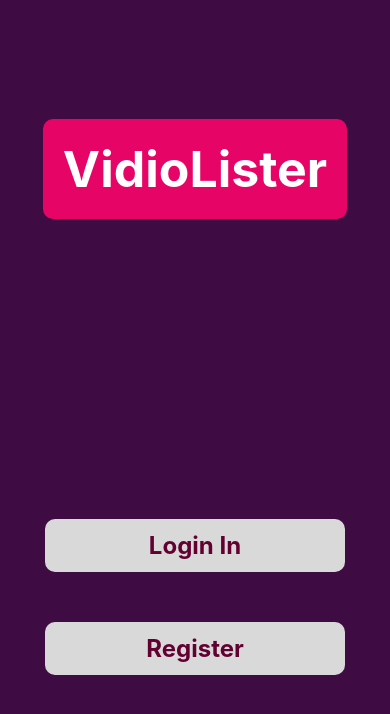
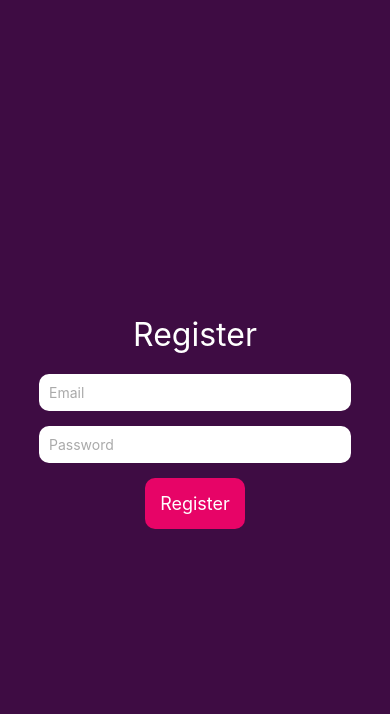
Before and after one commit to platan12/VideoLister, a React Native app: screen /Register in a window 390 px wide. Shown: the top 714 px of the page. Built offline with nearby package versions, Linux system fonts and the light colour scheme.

Commit message:
day2 aftertrouble

```diff
--- a/App.js
+++ b/App.js
@@ -3,9 +3,9 @@ import { NavigationContainer } from '@react-navigation/native';
 import { createNativeStackNavigator } from '@react-navigation/native-stack';
 import Page1 from './screens/Page1'; // Exemple d'una altra pantalla
 import HomeScreen from './screens/HomeScreen'; // Exemple d'una pantalla
-
-
 import Page2 from './screens/Page2'; // Exemple d'una altra pantalla
+import LoginScreen from './screens/LoginScreen'; // Exemple d'una altra pantalla
+import RegisterScreen from './screens/RegisterScreen'; // Exemple d'una altra pantalla
 
 const Stack = createNativeStackNavigator();
 
@@ -16,6 +16,8 @@ export default function App() {
         <Stack.Screen name="Home" component={HomeScreen} options={{ headerShown: false ,  animation: 'none'}}/>
         <Stack.Screen name="Page1" component={Page1} options={{ headerShown: false ,  animation: 'none'}} />
         <Stack.Screen name="Page2" component={Page2} options={{ headerShown: false ,  animation: 'none'}} />
+        <Stack.Screen name="Login" component={LoginScreen} options={{ headerShown: false ,  animation: 'none'}} />
+        <Stack.Screen name="Register" component={RegisterScreen} options={{ headerShown: false ,  animation: 'none'}} />
 
       </Stack.Navigator>
     </NavigationContainer>
--- a/package.json
+++ b/package.json
@@ -16,7 +16,7 @@
     "expo": "^52.0.4",
     "expo-image-picker": "~16.0.1",
     "expo-status-bar": "~2.0.0",
-    "firebase": "^11.0.1",
+    "firebase": "^11.0.2",
     "react": "18.3.1",
     "react-dom": "18.3.1",
     "react-native": "0.76.1",
--- a/screens/HomeScreen.js
+++ b/screens/HomeScreen.js
@@ -9,10 +9,10 @@ export default function HomeScreen({ navigation }) {
         <View style={styles.titleContainer}>
           <Text style={styles.titleText}>VidioLister</Text>
         </View>
-        <TouchableOpacity style={styles.button} onPress={()=> navigation.navigate("Page1")}>
+        <TouchableOpacity style={styles.button} onPress={()=> navigation.navigate("Login")}>
           <Text style={styles.buttonText }>Login In</Text>
         </TouchableOpacity>
-        <TouchableOpacity style={styles.button} onPress={()=> navigation.navigate("Page1")}>
+        <TouchableOpacity style={styles.button} onPress={()=> navigation.navigate("Register")}>
           <Text style={styles.buttonText }>Register</Text>
         </TouchableOpacity>
       </View>
--- /dev/null
+++ b/screens/LoginScreen.js
@@ -0,0 +1,76 @@
+import React, { useState } from 'react';
+import { View, Text, TextInput, StyleSheet, TouchableOpacity, Alert } from 'react-native';
+import { collection, getDocs } from 'firebase/firestore';
+import { db, auth } from '../utils/firebaseConfig';
+import { signInWithEmailAndPassword } from 'firebase/auth';
+
+export default function LoginScreen({ navigation }) {
+
+    const [email, setEmail] = useState('');
+  const [password, setPassword] = useState('');
+
+     const handleLogin = async () => {
+    try {
+      await signInWithEmailAndPassword(auth, email, password);
+      Alert.alert('Success', 'You are logged in!');
+      // Navigate to another screen, e.g., Home
+      navigation.navigate('Page1');
+    } catch (error) {
+      Alert.alert('Error', error.message);
+    }
+  };
+
+  return (
+    <View style={styles.container}>
+      <Text style={styles.title}>Login</Text>
+      <TextInput
+        style={styles.input}
+        placeholder="Email"
+        placeholderTextColor="#aaa"
+        value={email}
+        onChangeText={setEmail}
+      />
+      <TextInput
+        style={styles.input}
+        placeholder="Password"
+        placeholderTextColor="#aaa"
+        secureTextEntry
+        value={password}
+        onChangeText={setPassword}
+      />
+      <TouchableOpacity style={styles.button} onPress={handleLogin}>
+        <Text style={styles.buttonText}>Login</Text>
+      </TouchableOpacity>
+    </View>
+  );
+}
+
+const styles = StyleSheet.create({
+  container: {
+    flex: 1,
+    justifyContent: 'center',
+    alignItems: 'center',
+    backgroundColor: '#3E0C43',
+  },
+  title: {
+    fontSize: 32,
+    color: '#fff',
+    marginBottom: 20,
+  },
+  input: {
+    width: '80%',
+    backgroundColor: '#fff',
+    padding: 10,
+    borderRadius: 10,
+    marginBottom: 15,
+  },
+  button: {
+    backgroundColor: '#E70467',
+    padding: 15,
+    borderRadius: 10,
+  },
+  buttonText: {
+    color: '#fff',
+    fontSize: 18,
+  },
+});
--- /dev/null
+++ b/screens/RegisterScreen.js
@@ -0,0 +1,74 @@
+import React, { useState } from 'react';
+import { View, Text, TextInput, StyleSheet, TouchableOpacity, Alert } from 'react-native';
+import { db, auth } from '../utils/firebaseConfig';
+import { signInWithEmailAndPassword } from 'firebase/auth';
+
+export default function RegisterScreen({ navigation }) {
+
+  const [email, setEmail] = useState('');
+  const [password, setPassword] = useState('');
+
+  const handleRegister = async () => {
+    try {
+      await createUserWithEmailAndPassword(auth, email, password);
+      Alert.alert('Success', 'Account created!');
+      navigation.navigate('Login');
+    } catch (error) {
+      Alert.alert('Error', error.message);
+    }
+  };
+
+  return (
+    <View style={styles.container}>
+      <Text style={styles.title}>Register</Text>
+      <TextInput
+        style={styles.input}
+        placeholder="Email"
+        placeholderTextColor="#aaa"
+        value={email}
+        onChangeText={setEmail}
+      />
+      <TextInput
+        style={styles.input}
+        placeholder="Password"
+        placeholderTextColor="#aaa"
+        secureTextEntry
+        value={password}
+        onChangeText={setPassword}
+      />
+      <TouchableOpacity style={styles.button} onPress={handleRegister}>
+        <Text style={styles.buttonText}>Register</Text>
+      </TouchableOpacity>
+    </View>
+  );
+}
+
+const styles = StyleSheet.create({
+  container: {
+    flex: 1,
+    justifyContent: 'center',
+    alignItems: 'center',
+    backgroundColor: '#3E0C43',
+  },
+  title: {
+    fontSize: 32,
+    color: '#fff',
+    marginBottom: 20,
+  },
+  input: {
+    width: '80%',
+    backgroundColor: '#fff',
+    padding: 10,
+    borderRadius: 10,
+    marginBottom: 15,
+  },
+  button: {
+    backgroundColor: '#E70467',
+    padding: 15,
+    borderRadius: 10,
+  },
+  buttonText: {
+    color: '#fff',
+    fontSize: 18,
+  },
+});
--- a/utils/firebaseConfig.js
+++ b/utils/firebaseConfig.js
@@ -1,15 +1,17 @@
 // firebaseConfig.js
 import { initializeApp } from 'firebase/app';
 import { getFirestore } from 'firebase/firestore';
+import { getAuth } from 'firebase/auth';
 
 // Configuración obtenida de Firebase
 const firebaseConfig = {
-  apiKey: "AIzaSyDCxnnAWr0OGE7srlkkhQvwll1n45st3x4",
-  authDomain: "fir-connection-7d14d.firebaseapp.com",
-  projectId: "fir-connection-7d14d",
-  storageBucket: "fir-connection-7d14d.appspot.com",
-  messagingSenderId: "15107131537",
-  appId: "1:15107131537:web:0c11d0224859cab2205730"
+  apiKey: "AIzaSyDtBb_y9QcyWRkJPhJ67NTurS3Dyq9BO4A",
+  authDomain: "vidolister-5c162.firebaseapp.com",
+  projectId: "vidolister-5c162",
+  storageBucket: "vidolister-5c162.firebasestorage.app",
+  messagingSenderId: "297686284285",
+  appId: "1:297686284285:web:e320618db0430ab22f4b94",
+  measurementId: "G-SPD840MBKX"
 };
 
 // Inicializar Firebase
@@ -18,4 +20,6 @@ const app = initializeApp(firebaseConfig);
 // Inicializar Firestore
 const db = getFirestore(app);
 
-export { db };
+const auth = getAuth(app);
+
+export { db, auth };
```
Also changed, not shown: 1 other file (tests, documents, lock files or other folders).
